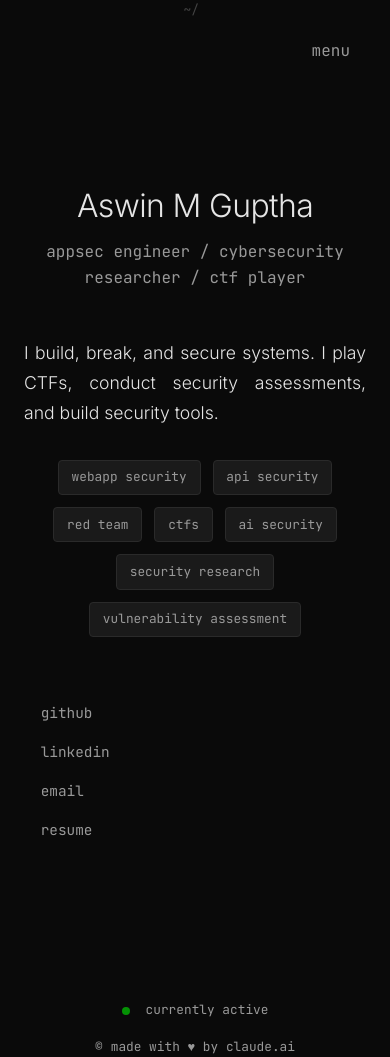
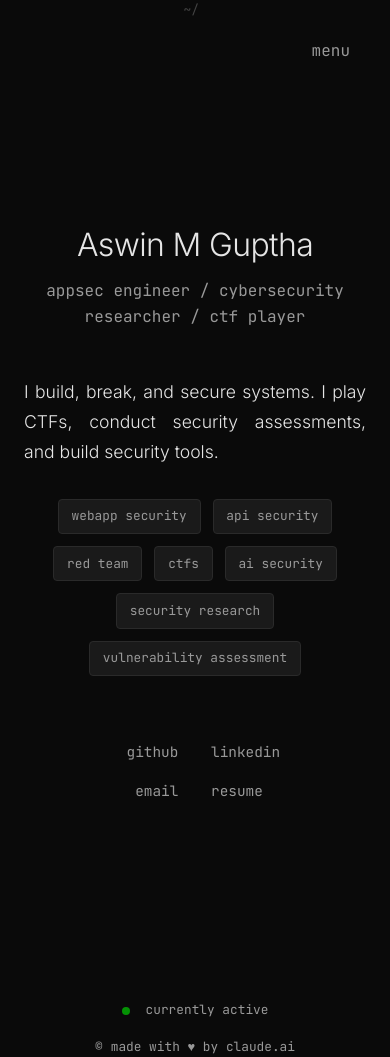
Before and after one commit to aswinmguptha/aswinmguptha.github.io, a Jekyll site: the page built from index.html, in a window 390 px wide. Built offline with Jekyll 4.4.1, drawn with Linux system fonts in a browser that asks for light colours.

Commit message:
style(index): makes the link in landing page to align better in mobile view

```diff
--- a/assets/css/styles.css
+++ b/assets/css/styles.css
@@ -187,6 +187,27 @@
     opacity: 1;
     transform: translateX(0);
 }
+
+@media (max-width: 600px) {
+  .links {
+    display: grid;
+    grid-template-columns: auto auto;
+    justify-content: center;
+    column-gap: 1.5rem;
+    row-gap: 0.5rem;
+  }
+
+  .links .link:nth-child(1),
+  .links .link:nth-child(3) {
+    justify-content: flex-end;
+  }
+
+  .links .link:nth-child(2),
+  .links .link:nth-child(4) {
+    justify-content: flex-start;
+  }
+}
+
 
 /* Status Bar */
 .status {
```
